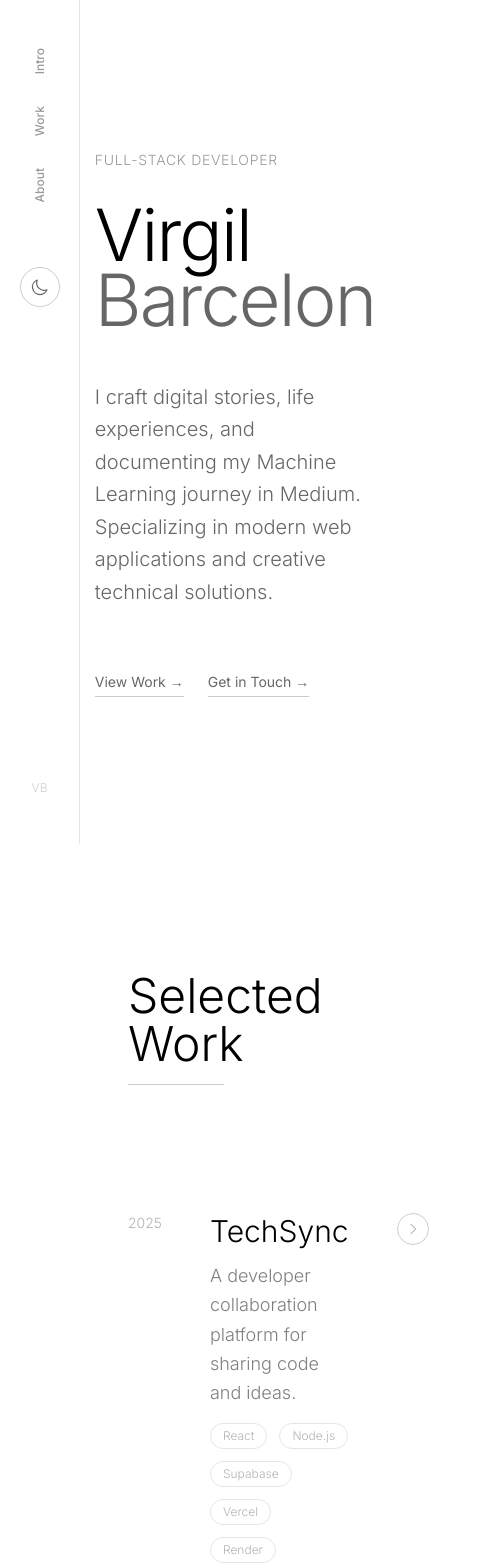
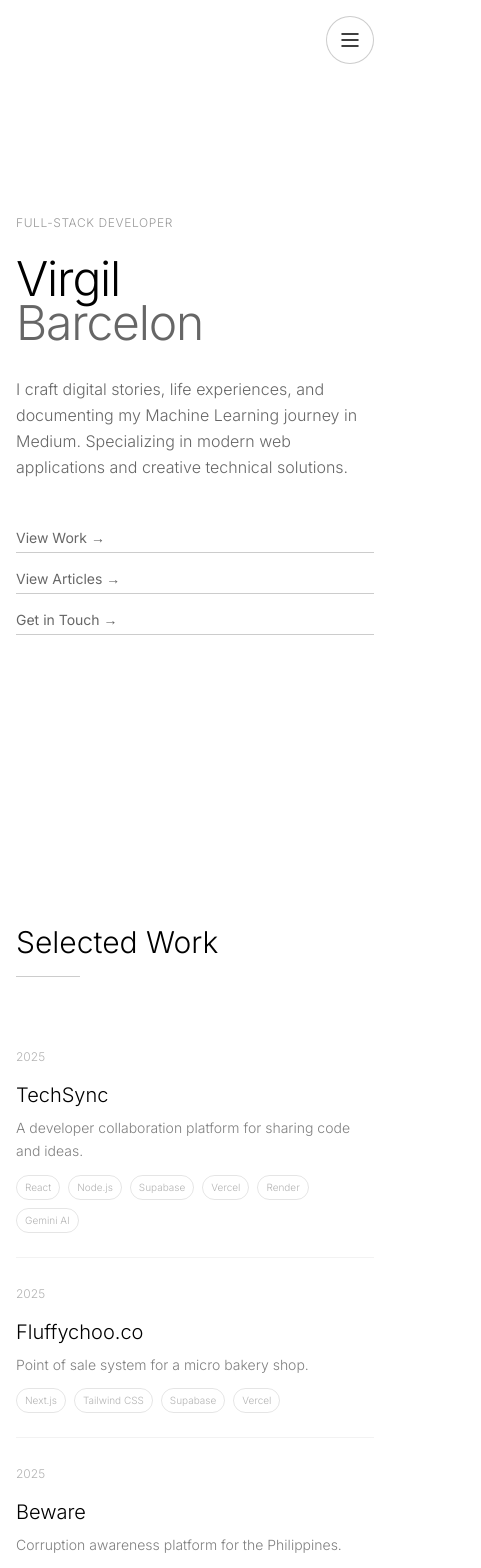
Before and after one commit to Souleilune/portfoliovirgil, a Next.js app: page / in a window 390 px wide. Shown: the top 1568 px of the page, 481 px wide, since content can reach past the window. Built offline with nearby package versions, Linux system fonts and the light colour scheme.

Commit message:
mobile responsiveness

```diff
--- a/src/app/page.tsx
+++ b/src/app/page.tsx
@@ -56,6 +56,7 @@ export default function Home() {
   const [hoveredProject, setHoveredProject] = useState<number | null>(null);
   const [scrollY, setScrollY] = useState(0);
   const [theme, setTheme] = useState<'light' | 'dark'>('dark');
+  const [mobileMenuOpen, setMobileMenuOpen] = useState(false);
   const sectionRefs = useRef<{ [key: string]: HTMLElement | null }>({});
 
   useEffect(() => {
@@ -86,13 +87,72 @@ export default function Home() {
     const element = sectionRefs.current[id];
     if (element) {
       element.scrollIntoView({ behavior: 'smooth', block: 'start' });
+      setMobileMenuOpen(false); // Close mobile menu after navigation
     }
   };
 
   return (
     <div className={`${inter.className} bg-white dark:bg-[#0a0a0a] text-black dark:text-white min-h-screen transition-colors duration-300`}>
-      {/* Fixed Sidebar Navigation */}
-      <aside className="fixed left-0 top-0 h-full w-20 flex flex-col items-center justify-between py-12 z-50 border-r border-black/10 dark:border-white/5 bg-white/80 dark:bg-[#0a0a0a]/80 backdrop-blur-sm">
+      {/* Mobile Menu Button */}
+      <button
+        onClick={() => setMobileMenuOpen(!mobileMenuOpen)}
+        className="fixed top-4 right-4 z-50 md:hidden w-12 h-12 rounded-full border border-black/20 dark:border-white/20 flex items-center justify-center bg-white/90 dark:bg-[#0a0a0a]/90 backdrop-blur-sm"
+        aria-label="Toggle menu"
+      >
+        {mobileMenuOpen ? (
+          <svg className="w-6 h-6" fill="none" stroke="currentColor" viewBox="0 0 24 24">
+            <path strokeLinecap="round" strokeLinejoin="round" strokeWidth={1.5} d="M6 18L18 6M6 6l12 12" />
+          </svg>
+        ) : (
+          <svg className="w-6 h-6" fill="none" stroke="currentColor" viewBox="0 0 24 24">
+            <path strokeLinecap="round" strokeLinejoin="round" strokeWidth={1.5} d="M4 6h16M4 12h16M4 18h16" />
+          </svg>
+        )}
+      </button>
+
+      {/* Mobile Menu Overlay */}
+      {mobileMenuOpen && (
+        <div className="fixed inset-0 z-40 md:hidden bg-white/95 dark:bg-[#0a0a0a]/95 backdrop-blur-sm">
+          <div className="flex flex-col items-center justify-center h-full gap-8">
+            <button
+              onClick={() => scrollTo('intro')}
+              className="text-lg font-medium text-black/60 dark:text-white/60 hover:text-black dark:hover:text-white transition-colors"
+            >
+              Intro
+            </button>
+            <button
+              onClick={() => scrollTo('work')}
+              className="text-lg font-medium text-black/60 dark:text-white/60 hover:text-black dark:hover:text-white transition-colors"
+            >
+              Work
+            </button>
+            <button
+              onClick={() => scrollTo('about')}
+              className="text-lg font-medium text-black/60 dark:text-white/60 hover:text-black dark:hover:text-white transition-colors"
+            >
+              About
+            </button>
+            <button
+              onClick={toggleTheme}
+              className="mt-4 w-12 h-12 rounded-full border border-black/20 dark:border-white/20 flex items-center justify-center hover:bg-black/5 dark:hover:bg-white/5 transition-all duration-300"
+              aria-label="Toggle theme"
+            >
+              {theme === 'dark' ? (
+                <svg className="w-6 h-6 text-black/60 dark:text-white/60" fill="none" stroke="currentColor" viewBox="0 0 24 24">
+                  <path strokeLinecap="round" strokeLinejoin="round" strokeWidth={1.5} d="M12 3v1m0 16v1m9-9h-1M4 12H3m15.364 6.364l-.707-.707M6.343 6.343l-.707-.707m12.728 0l-.707.707M6.343 17.657l-.707.707M16 12a4 4 0 11-8 0 4 4 0 018 0z" />
+                </svg>
+              ) : (
+                <svg className="w-6 h-6 text-black/60 dark:text-white/60" fill="none" stroke="currentColor" viewBox="0 0 24 24">
+                  <path strokeLinecap="round" strokeLinejoin="round" strokeWidth={1.5} d="M20.354 15.354A9 9 0 018.646 3.646 9.003 9.003 0 0012 21a9.003 9.003 0 008.354-5.646z" />
+                </svg>
+              )}
+            </button>
+          </div>
+        </div>
+      )}
+
+      {/* Fixed Sidebar Navigation - Desktop Only */}
+      <aside className="hidden md:flex fixed left-0 top-0 h-full w-20 flex-col items-center justify-between py-12 z-50 border-r border-black/10 dark:border-white/5 bg-white/80 dark:bg-[#0a0a0a]/80 backdrop-blur-sm">
         <div className="flex flex-col gap-8">
           <button
             onClick={() => scrollTo('intro')}
@@ -134,35 +194,41 @@ export default function Home() {
       </aside>
 
       {/* Main Content */}
-      <main className="ml-20">
+      <main className="md:ml-20">
         {/* Intro Section */}
         <section
           id="intro"
           ref={(el) => { sectionRefs.current['intro'] = el; }}
-          className="min-h-screen flex items-center justify-center px-12 py-32"
+          className="min-h-screen flex items-center justify-center px-4 sm:px-6 md:px-12 py-20 sm:py-32"
         >
-          <div className="max-w-4xl">
-            <div className="mb-8">
-              <span className="text-sm text-black/40 dark:text-white/40 font-light tracking-wider uppercase">
+          <div className="max-w-4xl w-full">
+            <div className="mb-6 sm:mb-8">
+              <span className="text-xs sm:text-sm text-black/40 dark:text-white/40 font-light tracking-wider uppercase">
                 Full-Stack Developer
               </span>
             </div>
-            <h1 className="text-7xl md:text-8xl lg:text-9xl font-light leading-[0.9] mb-12 tracking-tight">
+            <h1 className="text-5xl sm:text-6xl md:text-7xl lg:text-8xl xl:text-9xl font-light leading-[0.9] mb-8 sm:mb-12 tracking-tight">
               Virgil
               <br />
               <span className="text-black/60 dark:text-white/60">Barcelon</span>
             </h1>
-            <p className="text-xl text-black/60 dark:text-white/60 font-light max-w-2xl leading-relaxed">
+            <p className="text-base sm:text-lg md:text-xl text-black/60 dark:text-white/60 font-light max-w-2xl leading-relaxed">
               I craft digital stories, life experiences, and documenting my Machine Learning journey in Medium.
               Specializing in modern web applications and creative technical solutions.
             </p>
-            <div className="mt-16 flex gap-6">
+            <div className="mt-12 sm:mt-16 flex flex-col sm:flex-row gap-4 sm:gap-6">
               <a
                 href="#work"
                 onClick={(e) => { e.preventDefault(); scrollTo('work'); }}
                 className="text-sm text-black/60 dark:text-white/60 hover:text-black dark:hover:text-white transition-colors border-b border-black/20 dark:border-white/20 hover:border-black/40 dark:hover:border-white/40 pb-1"
               >
                 View Work →
+              </a>
+              <a
+                href="https://medium.com/@gil-bourboin"
+                className="text-sm text-black/60 dark:text-white/60 hover:text-black dark:hover:text-white transition-colors border-b border-black/20 dark:border-white/20 hover:border-black/40 dark:hover:border-white/40 pb-1"
+              >
+                View Articles →
               </a>
               <a
                 href="#contact"
@@ -179,12 +245,12 @@ export default function Home() {
         <section
           id="work"
           ref={(el) => { sectionRefs.current['work'] = el; }}
-          className="min-h-screen py-32 px-12"
+          className="min-h-screen py-20 sm:py-32 px-4 sm:px-6 md:px-12"
         >
           <div className="max-w-6xl mx-auto">
-            <div className="mb-24">
-              <h2 className="text-5xl md:text-6xl font-light mb-4">Selected Work</h2>
-              <div className="w-24 h-px bg-black/20 dark:bg-white/20"></div>
+            <div className="mb-12 sm:mb-16 md:mb-24">
+              <h2 className="text-3xl sm:text-4xl md:text-5xl lg:text-6xl font-light mb-4">Selected Work</h2>
+              <div className="w-16 sm:w-24 h-px bg-black/20 dark:bg-white/20"></div>
             </div>
 
             <div className="space-y-1">
@@ -204,31 +270,31 @@ export default function Home() {
                   onMouseEnter={() => setHoveredProject(project.id)}
                   onMouseLeave={() => setHoveredProject(null)}
                   onClick={handleClick}
-                  className="group relative border-b border-black/5 dark:border-white/5 hover:border-black/20 dark:hover:border-white/20 transition-all duration-500 py-8 cursor-pointer"
+                  className="group relative border-b border-black/5 dark:border-white/5 hover:border-black/20 dark:hover:border-white/20 transition-all duration-500 py-6 sm:py-8 cursor-pointer"
                 >
-                  <div className="flex items-start gap-12">
-                    <div className="w-20 text-sm text-black/30 dark:text-white/30 font-light">
+                  <div className="flex flex-col sm:flex-row items-start gap-4 sm:gap-8 md:gap-12">
+                    <div className="w-full sm:w-20 text-xs sm:text-sm text-black/30 dark:text-white/30 font-light">
                       {project.year}
                     </div>
-                    <div className="flex-1">
-                      <h3 className="text-3xl md:text-4xl font-light mb-3 group-hover:text-black/80 dark:group-hover:text-white/80 transition-colors">
+                    <div className="flex-1 w-full">
+                      <h3 className="text-xl sm:text-2xl md:text-3xl lg:text-4xl font-light mb-2 sm:mb-3 group-hover:text-black/80 dark:group-hover:text-white/80 transition-colors">
                         {project.title}
                       </h3>
-                      <p className="text-black/50 dark:text-white/50 text-lg font-light mb-4 max-w-2xl leading-relaxed">
+                      <p className="text-sm sm:text-base md:text-lg text-black/50 dark:text-white/50 font-light mb-3 sm:mb-4 max-w-2xl leading-relaxed">
                         {project.description}
                       </p>
-                      <div className="flex flex-wrap gap-3">
+                      <div className="flex flex-wrap gap-2 sm:gap-3">
                         {project.tech.map((tech) => (
                           <span
                             key={tech}
-                            className="text-xs text-black/30 dark:text-white/30 font-light px-3 py-1 border border-black/10 dark:border-white/10 rounded-full"
+                            className="text-[10px] sm:text-xs text-black/30 dark:text-white/30 font-light px-2 sm:px-3 py-1 border border-black/10 dark:border-white/10 rounded-full"
                           >
                             {tech}
                           </span>
                         ))}
                       </div>
                     </div>
-                    <div className="w-12 flex items-center justify-center">
+                    <div className="hidden sm:flex w-12 items-center justify-center">
                       <div className={`w-8 h-8 rounded-full border border-black/20 dark:border-white/20 flex items-center justify-center transition-all duration-500 ${
                         hoveredProject === project.id ? 'bg-black/5 dark:bg-white/10 scale-110' : ''
                       }`}>
@@ -246,7 +312,7 @@ export default function Home() {
 
                   {/* Hover indicator line */}
                   <div
-                    className={`absolute left-0 top-0 h-full w-px bg-black/20 dark:bg-white/20 transition-all duration-500 ${
+                    className={`hidden sm:block absolute left-0 top-0 h-full w-px bg-black/20 dark:bg-white/20 transition-all duration-500 ${
                       hoveredProject === project.id ? 'opacity-100' : 'opacity-0'
                     }`}
                   />
@@ -261,22 +327,22 @@ export default function Home() {
         <section
           id="about"
           ref={(el) => { sectionRefs.current['about'] = el; }}
-          className="min-h-screen py-32 px-12 flex items-center"
+          className="min-h-screen py-20 sm:py-32 px-4 sm:px-6 md:px-12 flex items-center"
         >
-          <div className="max-w-4xl mx-auto">
-            <div className="mb-16">
-              <h2 className="text-5xl md:text-6xl font-light mb-4">About</h2>
-              <div className="w-24 h-px bg-black/20 dark:bg-white/20"></div>
+          <div className="max-w-4xl mx-auto w-full">
+            <div className="mb-12 sm:mb-16">
+              <h2 className="text-3xl sm:text-4xl md:text-5xl lg:text-6xl font-light mb-4">About</h2>
+              <div className="w-16 sm:w-24 h-px bg-black/20 dark:bg-white/20"></div>
             </div>
 
-            <div className="grid md:grid-cols-2 gap-16">
+            <div className="grid md:grid-cols-2 gap-8 sm:gap-12 md:gap-16">
               <div>
-                <p className="text-lg text-black/60 dark:text-white/60 font-light leading-relaxed mb-8">
+                <p className="text-base sm:text-lg text-black/60 dark:text-white/60 font-light leading-relaxed mb-6 sm:mb-8">
                   I&apos;m partially a full-stack developer passionate about creating clever digital experiences.
                   With medium expertise in static and dynamic modern web technologies, I bring ideas either to life or lifeless
                   through clean code or absurd prompts.
                 </p>
-                <p className="text-lg text-black/60 dark:text-white/60 font-light leading-relaxed">
+                <p className="text-base sm:text-lg text-black/60 dark:text-white/60 font-light leading-relaxed">
                   Every project is an opportunity to solve interesting problems and push the
                   boundaries of what&apos;s possible on the web. I believe in writing in general as I write in Medium
                   and this also includes proper documentation in each codebase.
@@ -284,28 +350,28 @@ export default function Home() {
               </div>
 
               <div>
-                <h3 className="text-sm text-black/40 dark:text-white/40 font-medium mb-6 uppercase tracking-wider">
+                <h3 className="text-xs sm:text-sm text-black/40 dark:text-white/40 font-medium mb-4 sm:mb-6 uppercase tracking-wider">
                   Skills & Technologies
                 </h3>
-                <div className="space-y-4">
+                <div className="space-y-3 sm:space-y-4">
                   <div>
-                    <p className="text-sm text-black/30 dark:text-white/30 mb-2 font-light">Frontend</p>
-                    <p className="text-black/60 dark:text-white/60 font-light">React, Next.js, TypeScript, Tailwind CSS</p>
+                    <p className="text-xs sm:text-sm text-black/30 dark:text-white/30 mb-1 sm:mb-2 font-light">Frontend</p>
+                    <p className="text-sm sm:text-base text-black/60 dark:text-white/60 font-light">React, Next.js, TypeScript, Tailwind CSS</p>
                   </div>
                   <div>
-                    <p className="text-sm text-black/30 dark:text-white/30 mb-2 font-light">Backend</p>
-                    <p className="text-black/60 dark:text-white/60 font-light">Node.js, PostgreSQL, REST APIs, Express.js</p>
+                    <p className="text-xs sm:text-sm text-black/30 dark:text-white/30 mb-1 sm:mb-2 font-light">Backend</p>
+                    <p className="text-sm sm:text-base text-black/60 dark:text-white/60 font-light">Node.js, PostgreSQL, REST APIs, Express.js</p>
                   </div>
                   <div>
-                    <p className="text-sm text-black/30 dark:text-white/30 mb-2 font-light">Tools</p>
-                    <p className="text-black/60 dark:text-white/60 font-light">Git, CI/CD, RoboFlow, Gemini AI, Jupyter Notebook, Google Colab</p>
+                    <p className="text-xs sm:text-sm text-black/30 dark:text-white/30 mb-1 sm:mb-2 font-light">Tools</p>
+                    <p className="text-sm sm:text-base text-black/60 dark:text-white/60 font-light">Git, CI/CD, RoboFlow, Gemini AI, Jupyter Notebook, Google Colab</p>
                   </div>
                 </div>
               </div>
             </div>
 
-            <div className="mt-16 pt-16 border-t border-black/5 dark:border-white/5">
-              <div className="flex gap-8">
+            <div className="mt-12 sm:mt-16 pt-12 sm:pt-16 border-t border-black/5 dark:border-white/5">
+              <div className="flex flex-wrap gap-4 sm:gap-6 md:gap-8">
                 <a
                   href="mailto:virgildelacruz15@gmail.com"
                   className="text-sm text-black/60 dark:text-white/60 hover:text-black dark:hover:text-white transition-colors border-b border-black/20 dark:border-white/20 hover:border-black/40 dark:hover:border-white/40 pb-1"
@@ -336,8 +402,8 @@ export default function Home() {
         </section>
 
         {/* Footer */}
-        <footer className="py-12 px-12 border-t border-black/5 dark:border-white/5">
-          <div className="max-w-6xl mx-auto flex justify-between items-center text-sm text-black/30 dark:text-white/30 font-light">
+        <footer className="py-8 sm:py-12 px-4 sm:px-6 md:px-12 border-t border-black/5 dark:border-white/5">
+          <div className="max-w-6xl mx-auto flex flex-col sm:flex-row justify-between items-center gap-2 sm:gap-0 text-xs sm:text-sm text-black/30 dark:text-white/30 font-light">
             <span>© {new Date().getFullYear()} Virgil Barcelon</span>
             <span>Built with Next.js & Tailwind CSS</span>
           </div>
```
